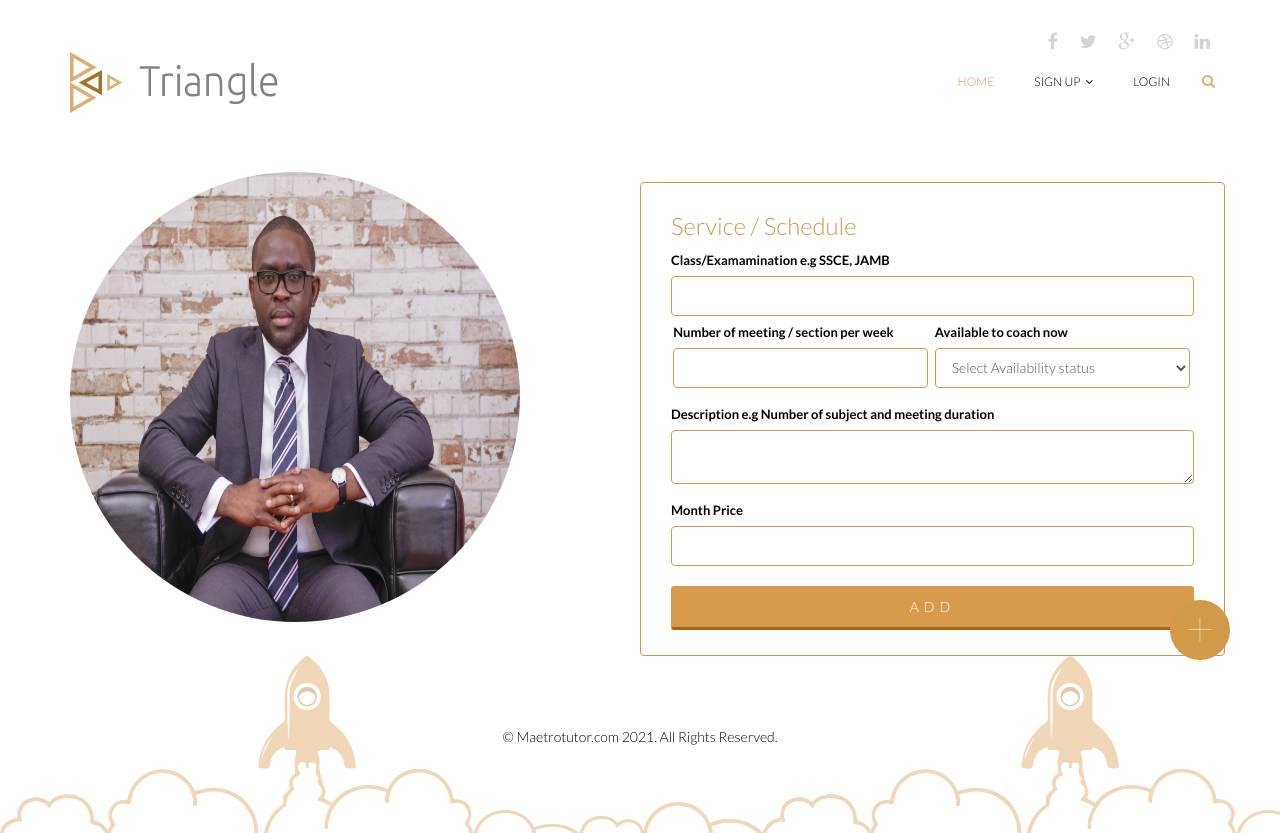
After one commit to white9ja/Triangle, a Flask app: a page that uses triangle/templates/add_service.html in a window 1280 px wide. The commit adds this page. Run offline with Flask 2, Linux system fonts and the light colour scheme; data comes from the database, SQL or seed files in the repository; both versions use the stored data as it was after the commit; some libraries are stand-ins or nearby versions.

Commit message:
i added the service module

```diff
--- a/triangle/forms.py
+++ b/triangle/forms.py
@@ -287,7 +287,6 @@ class LoginForm(FlaskForm):
 
 
 
-
 #This is the model class for login
 class GuarrantorForm(FlaskForm):
 
@@ -306,3 +305,24 @@ class GuarrantorForm(FlaskForm):
 class SearchForm(FlaskForm):
     name = StringField('Search by Subject or Location', validators=[DataRequired(), Length(min=3, max=50, message=('Please ensure to enter your subject or location without abreviation'))])
     submit = SubmitField ('Search')
+
+
+
+class ServiceForm(FlaskForm):
+    name = StringField('Class/Examamination e.g SSCE, JAMB', validators=[DataRequired(), Length(min=3, max=50, message=('Please ensure to enter your Class / Exam name'))])
+    meeting = StringField(' Number of meeting / section per week', validators=[DataRequired(), Length(min=1, max=1, message=('Invalid or wrong Meeting / Section or Coaching Number Per WeeK, Please enter 1-7'))])
+    description = TextAreaField('Description  e.g Number of subject and meeting duration', validators=[DataRequired(), Length(min=3, max=250, message=('Please ensure to enter your Class / Exam name'))])
+    available = SelectField(
+        'Available to coach now',
+        [DataRequired()],
+        choices=[
+            ('', 'Select Availability status'),
+            ('AVAILABLE', 'Available'),
+            ('NOT-AVAILABLE', 'Not available'),
+            ('BOOKED', 'Booked'),
+            ('NEXT-WEEK', 'Available Next-Week'),
+            ('NEXT-MONTH', 'Available Next-Month'),
+            ('ONLINE CLASSES ONLY', 'ONLINE CLASSES ONLY'),
+        ])
+    price = StringField('Month Price', validators=[DataRequired(), Length(min=3, max=10, message=('Please enter a valid or correct price for your service'))])
+    submit = SubmitField ('Add')
--- a/triangle/routes.py
+++ b/triangle/routes.py
@@ -5,9 +5,9 @@ from datetime import datetime
 from datetime import date
 from flask import render_template, request, session, logging, url_for, redirect, flash, request
 from triangle import app, db, bcrypt
-from triangle.forms import UserRegForm, LoginForm, TutorRegForm, ResetForm, BioForm, SkillForm,UpdateImageForm, EditBioForm, EditSkillForm, SearchForm, GuarrantorForm,CategoryForm, EditCategoryForm
+from triangle.forms import UserRegForm, LoginForm, TutorRegForm, ResetForm, BioForm, SkillForm,UpdateImageForm, EditBioForm, EditSkillForm, SearchForm, GuarrantorForm,CategoryForm, EditCategoryForm,ServiceForm
 from flask_login import login_user, current_user, logout_user, login_required
-from triangle.models import User,Bio, Skill, Guarrantor, Category
+from triangle.models import User,Bio, Skill, Guarrantor, Category, Service
 from sqlalchemy import or_
 
 
@@ -359,6 +359,46 @@ def guarrantor ():
 
 
 
+
+#This is the default route
+@app.route('/schedule/<email>')
+@login_required
+def schedule (email):
+  user = User.query.get(email)
+  users = User.query.filter_by(email=email)
+  bios = Bio.query.filter_by(email = email)
+
+  # image = url_for('static', filename='user_uploads/' + str(users.image))
+  return render_template('/schedule.html',title='My Schedule', bios =bios, users = users)
+
+
+
+#This is the default route
+@app.route('/services/<email>')
+@login_required
+def service (email):
+  user = User.query.get(email)
+  users = User.query.filter_by(email=email)
+  bios = Bio.query.filter_by(email = email)
+  services = Service.query.filter_by(email=email)
+  # image = url_for('static', filename='user_uploads/' + str(users.image))
+  return render_template('/services.html',title='My Schedule', services = services, bios =bios, users = users)
+
+
+
+@app.route('/add_service/<email>', methods=['GET', 'POST'])
+def add_service (email):
+  user = User.query.get('michael@gmail.com')
+  users = User.query.filter_by(email='michael@gmail.com')
+  bios = Bio.query.filter_by(email = 'michael@gmail.com')
+  form = ServiceForm()
+  if form.validate_on_submit():
+    serve = Service(email=current_user.email, name=form.name.data, description=form.description.data, meeting=form.meeting.data,available=form.available.data,price=form.price.data)
+    db.session.add(serve)
+    db.session.commit()
+    return redirect (url_for('service', email = current_user.email))
+  return render_template('/add_service.html',title='Add Service', form =form, bios =bios, users = users)
+
 #This is the logout route
 @app.route('/logout', methods=['GET', 'POST'])
 def logout():
--- a/triangle/static/js/main.js
+++ b/triangle/static/js/main.js
@@ -111,28 +111,3 @@
 // 	}
 
 // });
-                var timer;
-
-$("#blink").on('change', function() {
-    if ($("#blink").is(':checked')) {
-        blinking($("#btn"));
-    } else {
-        clearInterval(timer);
-    }
-});
-
-$("#btn").click(function() {
-    clearInterval(timer);
-    $("#blink").attr('checked', false);
-});
-
-
-
-function blinking(elm) {
-    timer = setInterval(blink, 10);
-    function blink() {
-        elm.fadeOut(400, function() {
-           elm.fadeIn(400);
-        });
-    }
-}
--- /dev/null
+++ b/triangle/templates/add_service.html
@@ -0,0 +1,143 @@
+{% extends 'layout/base.html' %}
+{% block content %}
+
+
+    <!--/#header-->
+
+
+    <!--/#action-->
+
+    <section id="portfolio-information" class="">
+        <div class="container">
+            <div class="row">
+            {% for bio in bios %}
+                <div class="col-sm-6">
+                    <img src="{{url_for('static', filename='user_uploads/' + bio.image)}}"  class="card border-1 shadow-sm" alt="" id="md-imgg">
+
+                </div>
+                {% endfor %}
+                <div class="col-sm-6">
+
+  <div id="tab-container">
+                <div class="row">
+
+
+                     <div class="card border-1 shadow-sm" style="border: 1px solid #d29948; padding:10px 30px; border-radius:4px; margin-top: 10px">
+                       {% with messages= get_flashed_messages(with_categories=true) %}
+                                    {% if messages %}
+                                         {% for category, message in messages %}
+                                      <div class="alert alert border-1 shadow-sm" {{category}}"  style=" color:#000000;border:1px solid  #e0ebeb; display: flex; font-size: 15px; text-align:center;padding-left: 40px; font-family: system-ui; font-weight: 100">
+
+                                           {{message}}
+                                         </div>
+                                      {% endfor %}
+                                    {% endif %}
+                               {% endwith %}
+                        <h2 style="color:#d29948; ma">Service / Schedule </h2>
+                         <form  method="post" action=""  accept-charset="UTF-8" enctype="multipart/form-data">
+                            {{ form.hidden_tag() }}
+
+                     <div class="form-group">
+
+                            {{ form.name.label(class="form-label", style="font-size:13px; ") }}
+                                {% if form.name.errors %}
+                                {{ form.name(class="form-control is-invalid") }}
+                                  <ul class="errors">
+                                    {% for error in form.name.errors %}
+                                      <li>{{ error }}</li>
+                                    {% endfor %}
+                                  </ul>
+                                  {% else %}
+                                   {{ form.name(class="form-control",  autocomplete="off", id="md-phone") }}
+                            {% endif %}
+                    </div>
+
+
+                  <div class="col-form-label"  id="md-grid-container" style="margin-top: -10px">
+                                <div class="form-group" id="md-grid-left1">
+                                 {{ form.meeting.label(class="form-label", style="font-size:13px; ") }}
+                                    {% if form.meeting.errors %}
+                                        {{ form.meeting(class="form-control is-invalid") }}
+                                          <ul class="errors">
+                                            {% for error in form.meeting.errors %}
+                                              <li>{{ error }}</li>
+                                            {% endfor %}
+                                          </ul>
+                                          {% else %}
+                                           {{ form.meeting(class="form-control",  autocomplete="off", id="md-meeting") }}
+                                    {% endif %}
+                                </div>
+                                <div class="form-group" id="md-grid-right1" >
+                                 {{ form.available.label(class="form-label", style="font-size:13px; ") }}
+                                   {% if form.available.errors %}
+                                        {{ form.available(class="form-control is-invalid") }}
+                                          <ul class="errors">
+                                            {% for error in form.available.errors %}
+                                              <li>{{ error }}</li>
+                                            {% endfor %}
+                                          </ul>
+                                          {% else %}
+                                           {{ form.available(class="form-control",  autocomplete="off", id="md-phone") }}
+                                    {% endif %}
+                                </div>
+
+                            </div>
+                                <div class="form-group" >
+                             {{ form.description.label(class="form-label", style="font-size:13px; ") }}
+                                {% if form.description.errors %}
+                                {{ form.description(class="form-control is-invalid") }}
+                                  <ul class="errors">
+                                    {% for error in form.description.errors %}
+                                      <li>{{ error }}</li>
+                                    {% endfor %}
+                                  </ul>
+                                  {% else %}
+                                   {{ form.description(class="form-control",  autocomplete="off", id="md-phone") }}
+                            {% endif %}
+                                </div>
+
+
+                                <div class="form-group" >
+                            {{ form.price.label(class="form-label", style="font-size:13px; ") }}
+                                {% if form.price.errors %}
+                                {{ form.price(class="form-control is-invalid") }}
+                                  <ul class="errors">
+                                    {% for error in form.price.errors %}
+                                      <li>{{ error }}</li>
+                                    {% endfor %}
+                                  </ul>
+                                  {% else %}
+                                   {{ form.price(class="form-control",  autocomplete="off", id="md-phone") }}
+                            {% endif %}
+                                </div>
+
+
+                            <div class="form-group">
+                                {{ form.submit(class="btn btn-submit", autocomplete="off", id="md-phone") }}
+                            </div>
+
+
+                        </form>
+                    </div>
+
+
+
+                </div>
+            </div><!--/#table-container-->
+
+
+                </div>
+
+            </div>
+           <div class="border-1 shadow-sm" style="background-color: #d29948; width:60px;height: 60px; border-radius: 50px; right:50px; position: fixed; top:75%; align-items: center; justify-content: center; ">
+ <a href="{{url_for('skill')}}"> <h1 style="color:#ffffff; font-size:50px; text-align: center; align-items: center;font-weight: 100;justify-content: center;margin-top:0px">+</h1></a>
+</div>
+        </div>
+    </section>
+     <!--/#portfolio-information-->
+
+
+            </div>
+        </div>
+
+   {% endblock %}
--- a/triangle/templates/layout/base.html
+++ b/triangle/templates/layout/base.html
@@ -189,6 +189,14 @@
         #md-grid-right{
         min-width:240px;
         }
+         #md-grid-left1{
+        min-width:255px;
+        margin-right: 2px;
+        }
+        #md-grid-right1{
+        min-width:255px;
+        margin-right: 2px;
+        }
         #md-grid-leftt{
         min-width:170px;
         }
@@ -224,7 +232,12 @@
         #md-grid-rightt{
         max-width:270px;
         }
-
+         #md-grid-left1{
+        min-width:300px;
+        }
+        #md-grid-right1{
+        min-width:300px;
+        }
         #md-phone{
         max-width: 300px;
 
--- a/triangle/templates/profile.html
+++ b/triangle/templates/profile.html
@@ -104,7 +104,6 @@
 
 
 
-
                     <div class="client overflow">
                         <h3>Available for online tutelage:</h3>
 
@@ -114,6 +113,11 @@
                         <a href="#" class="btn btn-common capitalize" style="border-color:green; padding: 5px 10px; margin: 5px"> <img src="/static/images/new/hang.png" style="width:29px; height:29px"> Google meeting</a>
 
                     </div>
+                    {% for bio in bios %}
+                    <div class="live-preview">
+                       <a href="{{url_for('service', email= bio.email)}}" class="btn btn-common capitalize" style="border-color:#d29948; padding: 10px 10px; margin: 5px"> <img src="/static/images/new/debit-card.png" style="width:20px; height:20px">  Add / Edit Services & Payment</a>
+                    </div>
+                    {% endfor %}
             </div>
             <div class="border-1 shadow-sm" style="background-color: #d29948; width:60px;height: 60px; border-radius: 50px; right:50px; position: fixed; top:75%; align-items: center; justify-content: center; ">
  <a href="{{url_for('skill')}}"> <h1 style="color:#ffffff; font-size:50px; text-align: center; align-items: center;font-weight: 100;justify-content: center;margin-top:0px">+</h1></a>
```
Also changed, not shown: triangle/models.py (+25 -0 lines), triangle/templates/detail.html (+4 -3 lines), triangle/templates/schedule.html (added, +73 -0 lines), triangle/templates/services.html (added, +77 -0 lines), triangle/database/triangle.db, triangle/static/images/new/debit-card.png (added).
